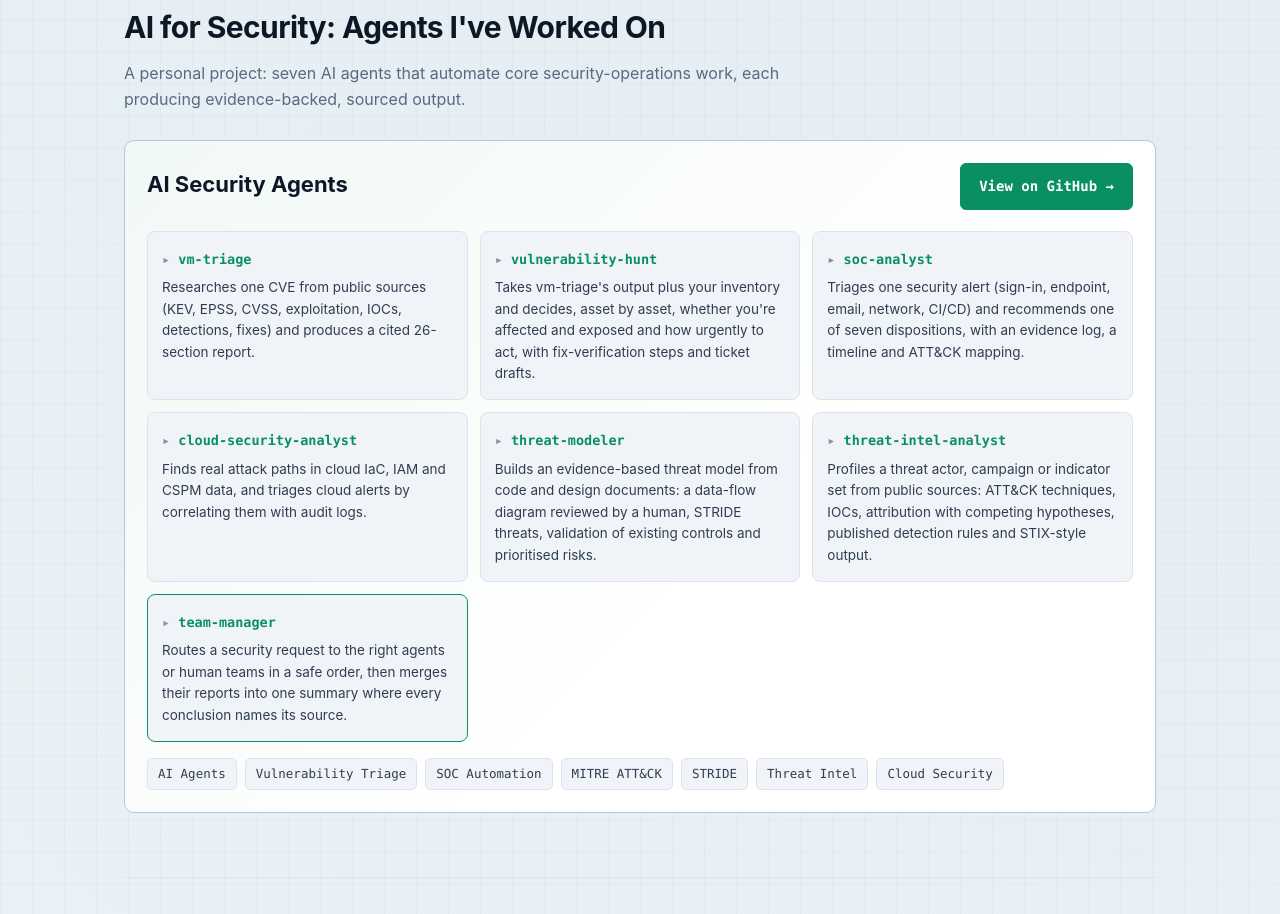
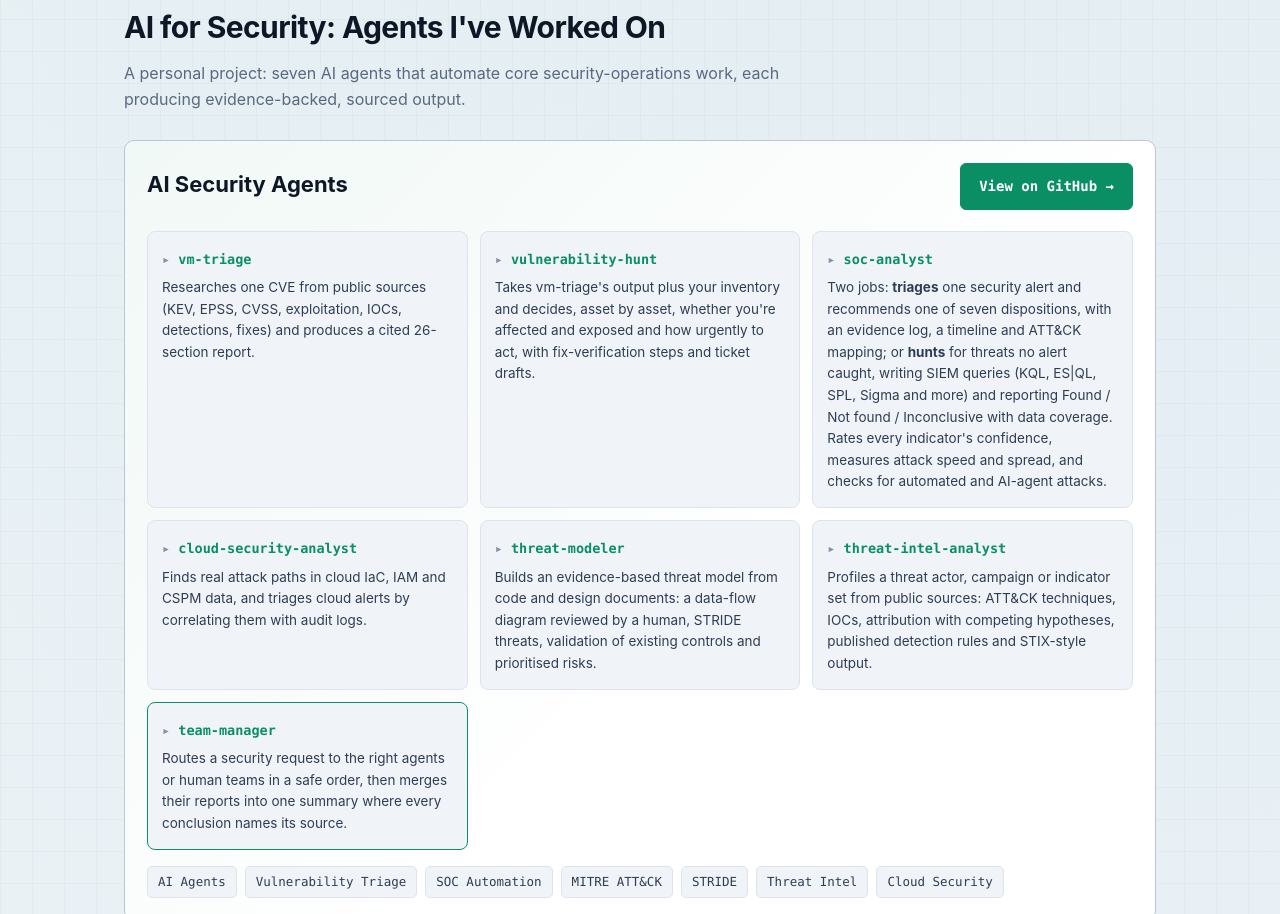
Before and after one commit to Milind2135/Milind2135.github.io, a plain HTML site: page index.html in a window 1280 px wide. Shown: the part 1677-2591 px from the top of the page. Drawn offline with Linux system fonts and the light colour scheme.

Commit message:
AI agents: update soc-analyst description for v3.6 (triage + hunt)
Co-Authored-By: Claude Opus 5.5 <noreply@anthropic.com>
Claude-Session: https://claude.ai/code/session_016H2uWmViWMCzNQX1E3ZEd3

```diff
--- a/index.html
+++ b/index.html
@@ -326,7 +326,7 @@
       <div class="agents">
         <div class="agent"><b>vm-triage</b><p>Researches one CVE from public sources (KEV, EPSS, CVSS, exploitation, IOCs, detections, fixes) and produces a cited 26-section report.</p></div>
         <div class="agent"><b>vulnerability-hunt</b><p>Takes vm-triage's output plus your inventory and decides, asset by asset, whether you're affected and exposed and how urgently to act, with fix-verification steps and ticket drafts.</p></div>
-        <div class="agent"><b>soc-analyst</b><p>Triages one security alert (sign-in, endpoint, email, network, CI/CD) and recommends one of seven dispositions, with an evidence log, a timeline and ATT&amp;CK mapping.</p></div>
+        <div class="agent"><b>soc-analyst</b><p>Two jobs: <strong>triages</strong> one security alert and recommends one of seven dispositions, with an evidence log, a timeline and ATT&amp;CK mapping; or <strong>hunts</strong> for threats no alert caught, writing SIEM queries (KQL, ES|QL, SPL, Sigma and more) and reporting Found / Not found / Inconclusive with data coverage. Rates every indicator&#39;s confidence, measures attack speed and spread, and checks for automated and AI-agent attacks.</p></div>
         <div class="agent"><b>cloud-security-analyst</b><p>Finds real attack paths in cloud IaC, IAM and CSPM data, and triages cloud alerts by correlating them with audit logs.</p></div>
         <div class="agent"><b>threat-modeler</b><p>Builds an evidence-based threat model from code and design documents: a data-flow diagram reviewed by a human, STRIDE threats, validation of existing controls and prioritised risks.</p></div>
         <div class="agent"><b>threat-intel-analyst</b><p>Profiles a threat actor, campaign or indicator set from public sources: ATT&amp;CK techniques, IOCs, attribution with competing hypotheses, published detection rules and STIX-style output.</p></div>
@@ -641,7 +641,7 @@
     certs: '[✓] CISM   ISACA\n[✓] OSCP   OffSec\n[✓] CCSK   Cloud Security Alliance\n[✓] CEH    EC-Council (v5)\n[✓] AWS Cloud Security — Linux Academy\n[✓] CCNA   Cisco',
     skills: '<span class="c">## Skills & Tooling</span>\nleadership & mgmt : Team Leadership, Hiring & Mentoring, Stakeholder Mgmt,\n                    Executive Reporting, Vendor & Third-Party Risk,\n                    Tool Evaluation & Selection, Regulator & Auditor Liaison,\n                    Program & Project Mgmt, Incident Leadership, Change Mgmt,\n                    Global Collaboration\nrisk & governance : Technology Risk Mgmt, Cyber Governance, Third-Party Risk,\n                    ISO 27001, PCI-DSS, RBI / SEBI, CERT-In, Policies & Controls\nexposure & assess : Vulnerability Mgmt, Risk Prioritization, VAPT, AppSec,\n                    Bug Bounty / VDP, Threat Modeling, DevSecOps\ncloud & detection : Wiz, AWS, Azure, CSPM, Elastic SIEM, IBM QRadar,\n                    MS Defender, CrowdStrike\ntools & platforms : Tenable / Nessus, Rapid7, Qualys, Burp Suite, Kali Linux,\n                    HackerOne, Bugcrowd, Automox, KnowBe4, ServiceNow, Jira',
     frameworks: 'ISO 27001 · PCI-DSS · NIST CSF · RBI / SEBI · CERT-In',
-    'ai-agents': '<span class="c">## AI Security Agents</span>  (7 agents)\nvm-triage .............. one CVE → cited 26-section report (KEV, EPSS, CVSS, IOCs, fixes)\nvulnerability-hunt ..... asset-by-asset exposure & urgency, fix checks, ticket drafts\nsoc-analyst ............ alert triage → 1 of 7 dispositions, timeline, ATT&CK mapping\ncloud-security-analyst . attack paths in IaC / IAM / CSPM; cloud alert triage\nthreat-modeler ......... DFD + STRIDE threats, control validation, prioritised risks\nthreat-intel-analyst ... actor/campaign profiles, ATT&CK, IOCs, STIX-style output\nteam-manager ........... routes requests & merges reports, every conclusion sourced\n\n→ <a href="https://github.com/Milind2135/AI-Security-Agents/tree/main/.github/agents" target="_blank" rel="noopener noreferrer" style="color:#5CB8FF;text-decoration:underline">github.com/Milind2135/AI-Security-Agents</a>',
+    'ai-agents': '<span class="c">## AI Security Agents</span>  (7 agents)\nvm-triage .............. one CVE → cited 26-section report (KEV, EPSS, CVSS, IOCs, fixes)\nvulnerability-hunt ..... asset-by-asset exposure & urgency, fix checks, ticket drafts\nsoc-analyst ............ alert triage + threat hunts: 7 dispositions, SIEM queries, ATT&CK\ncloud-security-analyst . attack paths in IaC / IAM / CSPM; cloud alert triage\nthreat-modeler ......... DFD + STRIDE threats, control validation, prioritised risks\nthreat-intel-analyst ... actor/campaign profiles, ATT&CK, IOCs, STIX-style output\nteam-manager ........... routes requests & merges reports, every conclusion sourced\n\n→ <a href="https://github.com/Milind2135/AI-Security-Agents/tree/main/.github/agents" target="_blank" rel="noopener noreferrer" style="color:#5CB8FF;text-decoration:underline">github.com/Milind2135/AI-Security-Agents</a>',
     github: '<a href="https://github.com/Milind2135/AI-Security-Agents" target="_blank" rel="noopener noreferrer" style="color:#5CB8FF;text-decoration:underline">github.com/Milind2135/AI-Security-Agents</a>',
     contact: 'email    : milindvchavan@gmail.com\nlinkedin : linkedin.com/in/milindvchavan\ngithub   : github.com/Milind2135\nlocation : Mumbai, India\navailable: India (Mumbai preferred) or remote',
     sudo: '<span class="e">milind is not in the sudoers file. This incident will be reported.</span> 😉'
```
